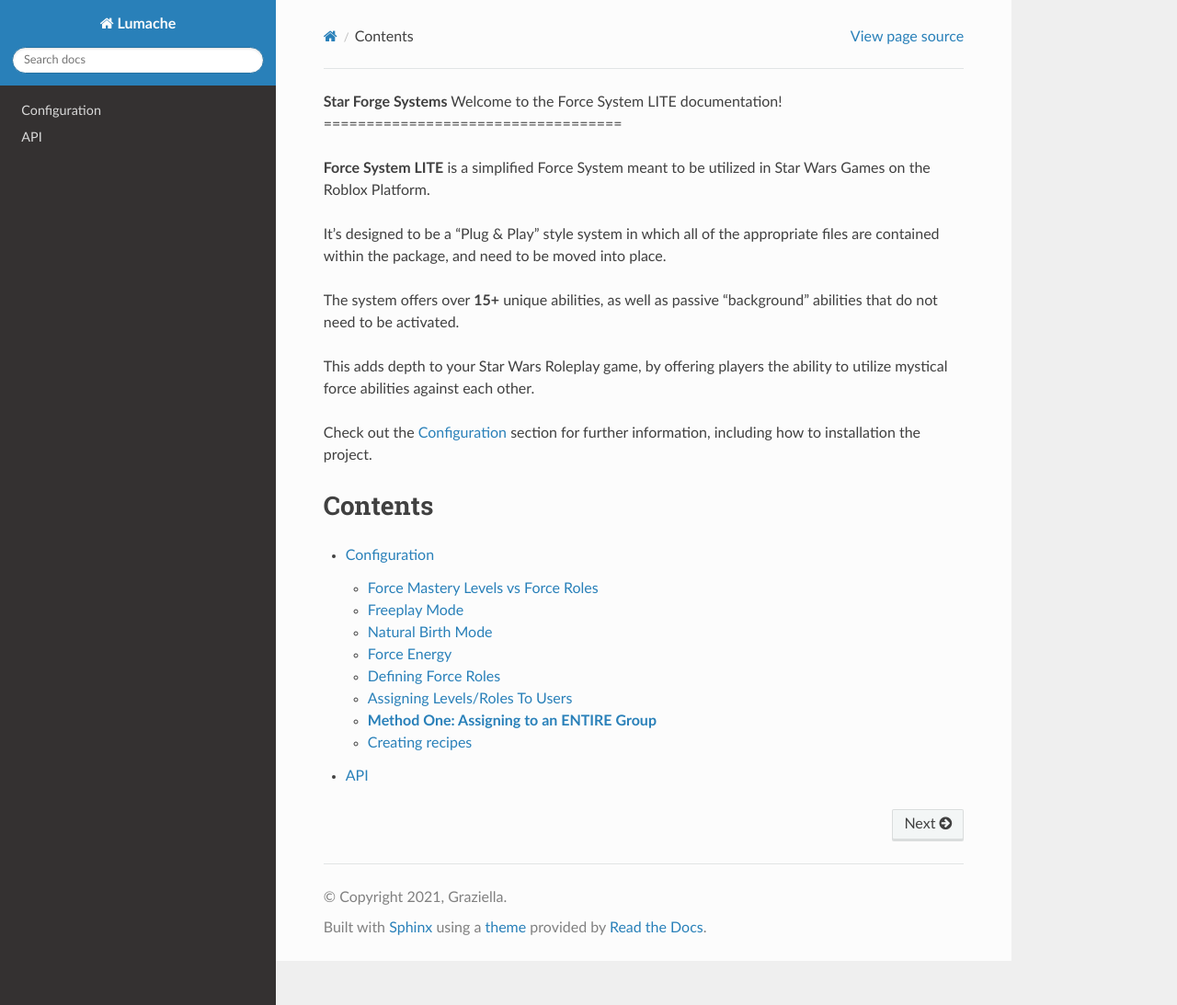
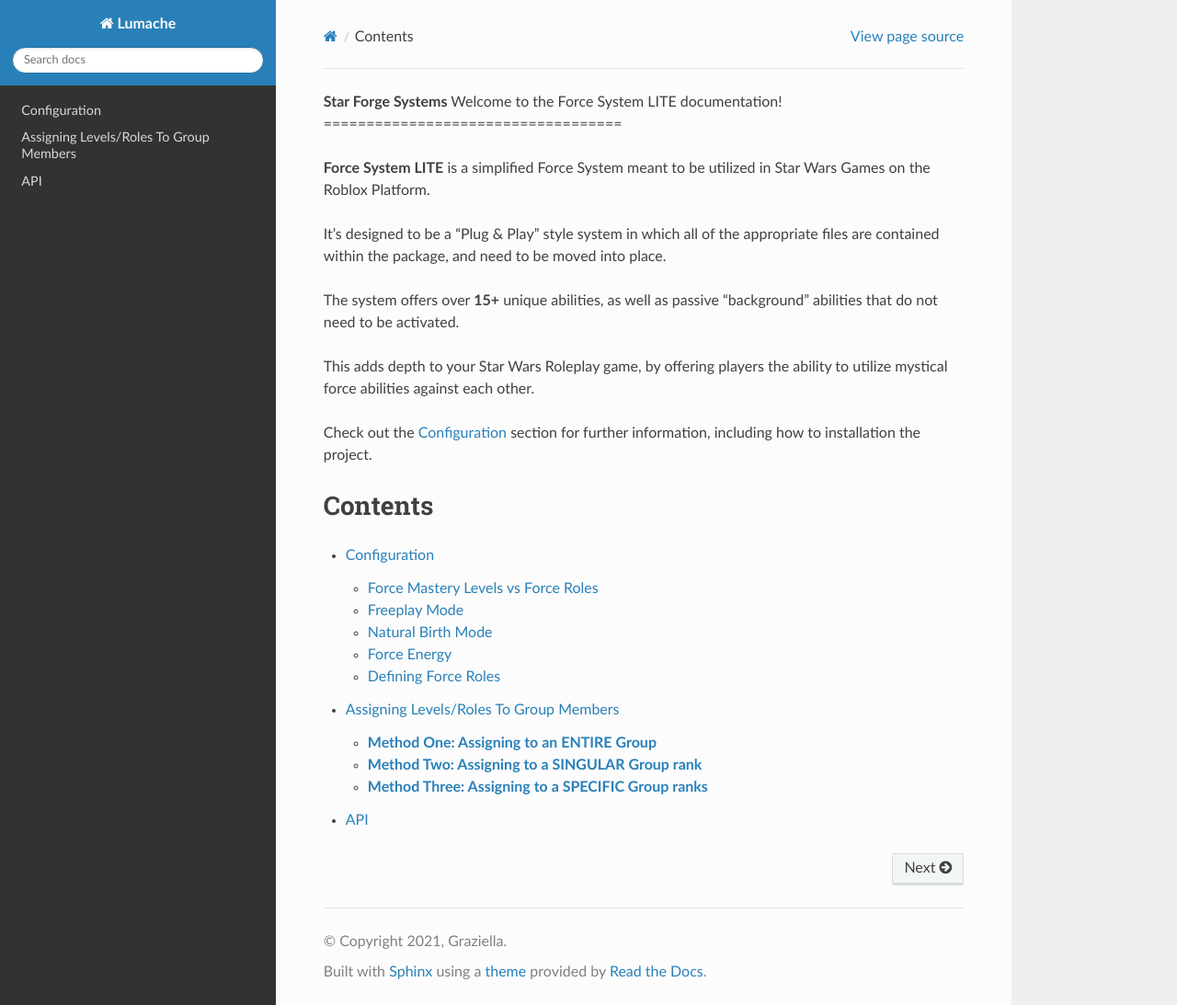
Before and after one commit to TreySoWavvy/ForceSystemLITE, a Sphinx documentation site: the page built from docs/source/index.rst, in a window 1280 px wide and 1093 px high. Shown: the whole window at 92% size. Built offline with Sphinx 7.4.7 and the Read the Docs theme 3.1.0, drawn with Linux system fonts in a browser that asks for light colours; some of the changed lines change nothing that is shown.

Commit message:
Update usage.rst

```diff
--- a/docs/source/usage.rst
+++ b/docs/source/usage.rst
@@ -105,23 +105,17 @@
 **Note:** Roles supersede Mastery Levels. Meaning if a player is assigned an ability via a role, they can use it regardless of their actual level.
 
 
-Assigning Levels/Roles To Users
-------------
+Assigning Levels/Roles To Group Members
+=====
 
-Now let's get to the part you actually care about: Assigning them to players.
+Now let's get to the part you actually care about: Assigning them to a group member.
 
-We will now make changes to the ``Configuration["ForceUsers"]`` dictionary.
+We will now modify the ``Configuration["ForceUsers"]`` table by adding entries.
 
-
-There are **Two** ways to assign abilities to users:
-	- **Group:** A player is a member of a specific group, with a specific rank(s)
-	- **Player:** A player's name and/or UserId is hardcoded.
-
-
+Below are the various methods for assigning force abilities to group members.
 
 **Method One: Assigning to an ENTIRE Group**
 ------------
-To assign a mastery level or role to an entire group, use the following table template below.
 You can either provide **Force Role**:
 
 .. code-block:: lua
@@ -133,7 +127,7 @@
 		Role = "Jedi Counsular"; -- EVERY member of this group will recieve "Jedi Counsular" force role & it's abilities.
 	};
 
-or, you can provide a **Mastery Level**:
+Or, you can provide a **Mastery Level**:
 
 .. code-block:: lua
 
@@ -145,28 +139,30 @@
 	};
 
 
-To use Lumache, first install it using pip:
+**Method Two: Assigning to a SINGULAR Group rank**
+------------
+Identical to the ones above, except this time we will provide a ``Rank`` value as well:
+.. code-block:: lua
 
-.. code-block:: console
+	{
+		Type = "Group"; --// Specifies this entry is a group.
+		GroupId = 0;	--// Enter The GroupId here.
+		Rank = 14; --// The specific rank in this group that will receive the abilities.
 
-   (.venv) $ pip install lumache
+		Role = "Jedi Counsular";
+	};
 
-Creating recipes
-----------------
 
-To retrieve a list of random ingredients,
-you can use the ``lumache.get_random_ingredients()`` function:
+**Method Three: Assigning to a SPECIFIC Group ranks**
+------------
+Identical to the one above, except this time we will create an ``array`` of group ranks instead of using a singular number.
+In the example below, we will be assigning Consular to group ranks 12, 13, and 14, respectively:
+.. code-block:: lua
 
-.. autofunction:: lumache.get_random_ingredients
+	{
+		Type = "Group"; --// Specifies this entry is a group.
+		GroupId = 0;	--// Enter The GroupId here.
+		Rank = {12, 13, 14}; --// The specific ranks in this group that will receive "Jedi Counsular" force role and its abilities.
 
-The ``kind`` parameter should be either ``"meat"``, ``"fish"``,
-or ``"veggies"``. Otherwise, :py:func:`lumache.get_random_ingredients`
-will raise an exception.
-
-.. autoexception:: lumache.InvalidKindError
-
-For example:
-
->>> import lumache
->>> lumache.get_random_ingredients()
-['shells', 'gorgonzola', 'parsley']
+		Role = "Jedi Counsular";
+	};
```
